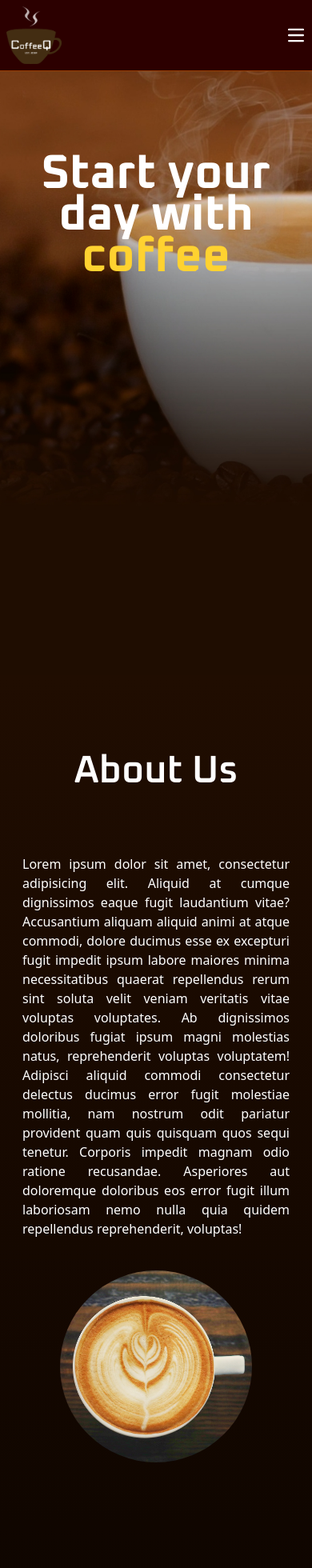
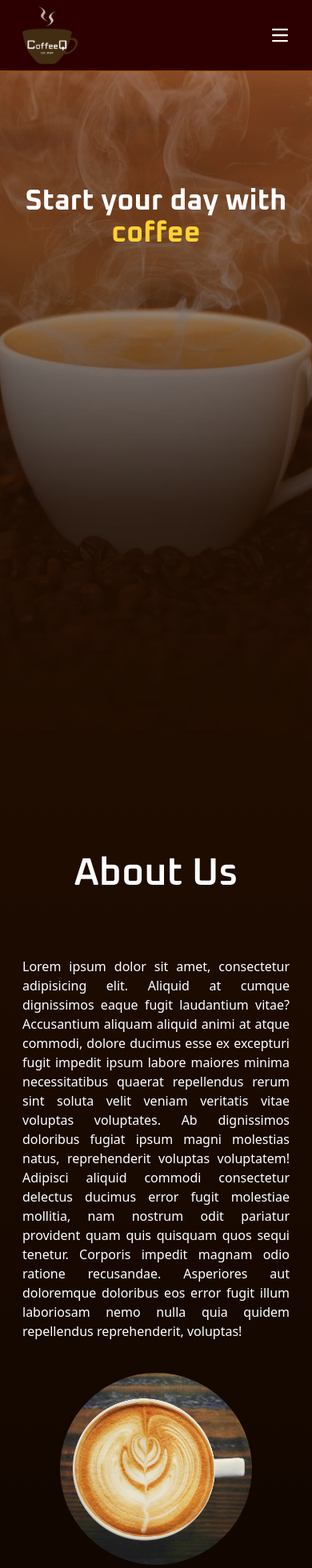
Before and after one commit to RanuDewantara/CoffeeQ, a Vue app: page / in a window 390 px wide. Shown: the top 1960 px of the page at 80% size. Built offline with nearby package versions, Linux system fonts and the light colour scheme.

Commit message:
update: fix the button

```diff
--- a/index.html
+++ b/index.html
@@ -6,7 +6,7 @@
     <meta name="viewport" content="width=device-width, initial-scale=1.0" />
     <title>CoffeeQ</title>
   </head>
-  <body>
+  <body class="box-border">
     <div id="app"></div>
     <script type="module" src="/src/main.js"></script>
     <script src="./node_modules/flowbite/dist/flowbite.min.js"></script>
--- a/package.json
+++ b/package.json
@@ -1,6 +1,6 @@
 {
   "name": "coffeeq",
-  "homepage": "https://ranudewantara.github.io/CoffeeQ/",
+  "homepage": "https://ranudewantara.github.io/CoffeeQ",
   "private": false,
   "version": "0.0.0",
   "type": "module",
--- a/src/components/About.vue
+++ b/src/components/About.vue
@@ -1,5 +1,5 @@
 <template>
-	<div id="about" class="bg-gradient-to-b  pt-24 from-[#200D01] to-[#0D0500] text-justify pb-40">
+	<div id="about" class="bg-gradient-to-b  pt-34 from-[#200D01] to-[#0D0500] text-justify pb-40">
 		<h1 class="font-['Oxanium'] font-semibold text-center text-white text-5xl m-auto pt-0 pb-20">About Us</h1>
 
 		<div class="max-w-screen-2xl flex flex-wrap justify-between mx-auto items-center gap-10 px-5 pb-32">
--- a/src/components/Footer.vue
+++ b/src/components/Footer.vue
@@ -1,7 +1,7 @@
 <template>
   <div class="max-w-screen border-t-2 border-t-amber-500 bg-amber-950 mx-auto font-['Oxanium'] font-semibold text-lg text-gray-300">
 	  <div class="w-full mx-auto justify-center text-center space-x-4 pt-5 pb-10 md:space-x-10">
-		  <a href="#home" class="hover:text-white">Home</a>
+		  <a href="#" class="hover:text-white">Home</a>
 		  <a href="#about" class="hover:text-white">About</a>
 		  <a href="#menus" class="hover:text-white">Menus</a>
 		  <a href="#contact" class="hover:text-white">Contact Us</a>
--- a/src/components/HelloWorld.vue
+++ /dev/null
@@ -1,43 +0,0 @@
-<script setup>
-import { ref } from 'vue'
-
-defineProps({
-  msg: String,
-})
-
-const count = ref(0)
-</script>
-
-<template>
-  <h1>{{ msg }}</h1>
-
-  <div class="card">
-    <button type="button" @click="count++">count is {{ count }}</button>
-    <p>
-      Edit
-      <code>components/HelloWorld.vue</code> to test HMR
-    </p>
-  </div>
-
-  <p>
-    Check out
-    <a href="https://vuejs.org/guide/quick-start.html#local" target="_blank"
-      >create-vue</a
-    >, the official Vue + Vite starter
-  </p>
-  <p>
-    Learn more about IDE Support for Vue in the
-    <a
-      href="https://vuejs.org/guide/scaling-up/tooling.html#ide-support"
-      target="_blank"
-      >Vue Docs Scaling up Guide</a
-    >.
-  </p>
-  <p class="read-the-docs">Click on the Vite and Vue logos to learn more</p>
-</template>
-
-<style scoped>
-.read-the-docs {
-  color: #888;
-}
-</style>
--- a/src/components/Home.vue
+++ b/src/components/Home.vue
@@ -1,5 +1,5 @@
 <template>
-	<div id="home" class="min-h-dvh max-w-screen bg-[url(../src/assets/img/coffee.jpg)] bg-no-repeat bg-cover bg-[-23em] pt-20 md:bg-center">
-		<h1 class="pt-28 font-['Oxanium'] font-bold text-6xl text-center text-white leading-13 animate-fade-in-scale md:pt-20 md:text-[3.5em] lg:text-[4.5em]">Start your day with <span class="text-amber-300">coffee</span></h1>
+ 	<div id="home" class="relative min-h-screen bg-[url('../src/assets/img/coffee.jpg')] overflow-hidden bg-cover bg-no-repeat bg-center mt-22 py-36 md:py-60 lg:py-80 xl:pb-120 2xl:pb-400">
+ 		<h1 class="font-['Oxanium'] font-bold text-4xl text-center text-white animate-fade-in-scale md:text-5xl lg:text-6xl 2xl:text-7xl">Start your day with <span class="text-amber-300">coffee</span></h1>
 	</div>
 </template>
--- a/src/components/Navbar.vue
+++ b/src/components/Navbar.vue
@@ -1,18 +1,18 @@
 <template>
-  <nav class="fixed top-0 w-full bg-[#2C0000] z-100 border-b-1 border-b-amber-800">
+  <nav class="fixed left-0 right-0 w-full z-[9999] top-0 start-0 bg-[#2C0000] border-b-1 border-b-amber-800">
     <div class="max-w-7xl flex flex-wrap items-center justify-between mx-auto md:px-5">
-      <a href="#home" class="flex items-center space-x-3 rtl:space-x-reverse">
+      <a href="/" class="flex items-center space-x-3 rtl:space-x-reverse ms-5 md:ms-0">
 	      <img src="../assets/img/CoffeeQ.png" alt="CoffeeQ" class="h-22 p-2">
       </a>
-      <button data-collapse-toggle="navbar-solid-bg" type="button" class="inline-flex items-center p-2 w-10 h-10 justify-center text-sm text-gray-500 rounded-lg md:hidden hover:bg-amber-950 focus:outline-none" aria-controls="navbar-solid-bg" aria-expanded="false">
+      <button data-collapse-toggle="navbar-solid-bg" type="button" class="inline-flex items-center p-2 me-5 w-10 h-10 justify-center text-sm text-gray-500 rounded-lg md:hidden hover:bg-[#1C0000] focus:outline-none" aria-controls="navbar-solid-bg" aria-expanded="false">
 	      <svg class="w-5 h-5" aria-hidden="true" xmlns="http://www.w3.org/2000/svg" fill="none" viewBox="0 0 17 14">
           <path stroke="white" stroke-linecap="round" stroke-linejoin="round" stroke-width="2" d="M1 1h15M1 7h15M1 13h15"/>
         </svg>
       </button>
-      <div class="bg-[#1A0000] hidden w-full md:block md:w-auto md:bg-transparent" id="navbar-solid-bg">
+      <div class="bg-[#1A0000] hidden w-full px-6 md:block md:px-0 md:w-auto md:bg-transparent" id="navbar-solid-bg">
         <ul class="flex flex-col font-['ProstoOne'] font-medium text-[11pt] mt-0 rounded-lg md:space-x-8 rtl:space-x-reverse md:flex-row md:border-0 md:bg-transparent lg:text-base xl:text-lg">
           <li>
-            <a href="#home" class="block py-2 px-3 md:p-0 text-gray-400 rounded-sm md:border-0 hover:text-white">Home</a>
+            <a href="#" class="block py-2 px-3 md:p-0 text-gray-400 rounded-sm md:border-0 hover:text-white">Home</a>
           </li>
 	        <li>
             <a href="#about" class="block py-2 px-3 md:p-0 text-gray-400 rounded-sm md:border-0 hover:text-white">About Us</a>
@@ -31,3 +31,5 @@
     </div>
   </nav>
 </template>
+<script lang="ts" setup>
+</script>
--- a/src/style.css
+++ b/src/style.css
@@ -1,4 +1,5 @@
 @import "tailwindcss";
+@import "flowbite/src/themes/default.css";
 @plugin "flowbite/plugin";
 @source "../node_modules/flowbite";
 
--- a/vite.config.js
+++ b/vite.config.js
@@ -4,7 +4,7 @@ import tailwindcss from "@tailwindcss/vite";
 
 // https://vite.dev/config/
 export default defineConfig({
-  base: "/CoffeeQ/",
+  base: "/CoffeeQ",
   plugins: [
     vue(),
     tailwindcss()
```
Also changed, not shown: src/assets/img/coffee.jpg.
